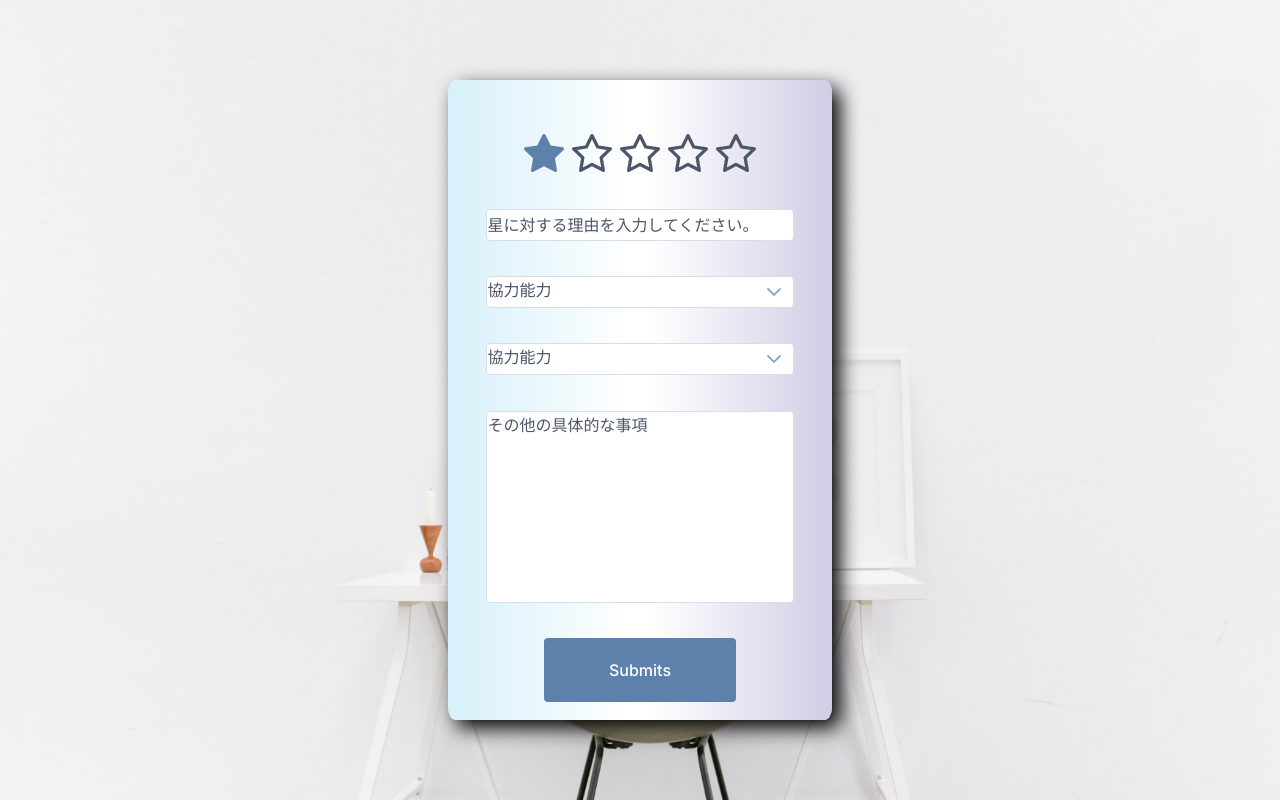
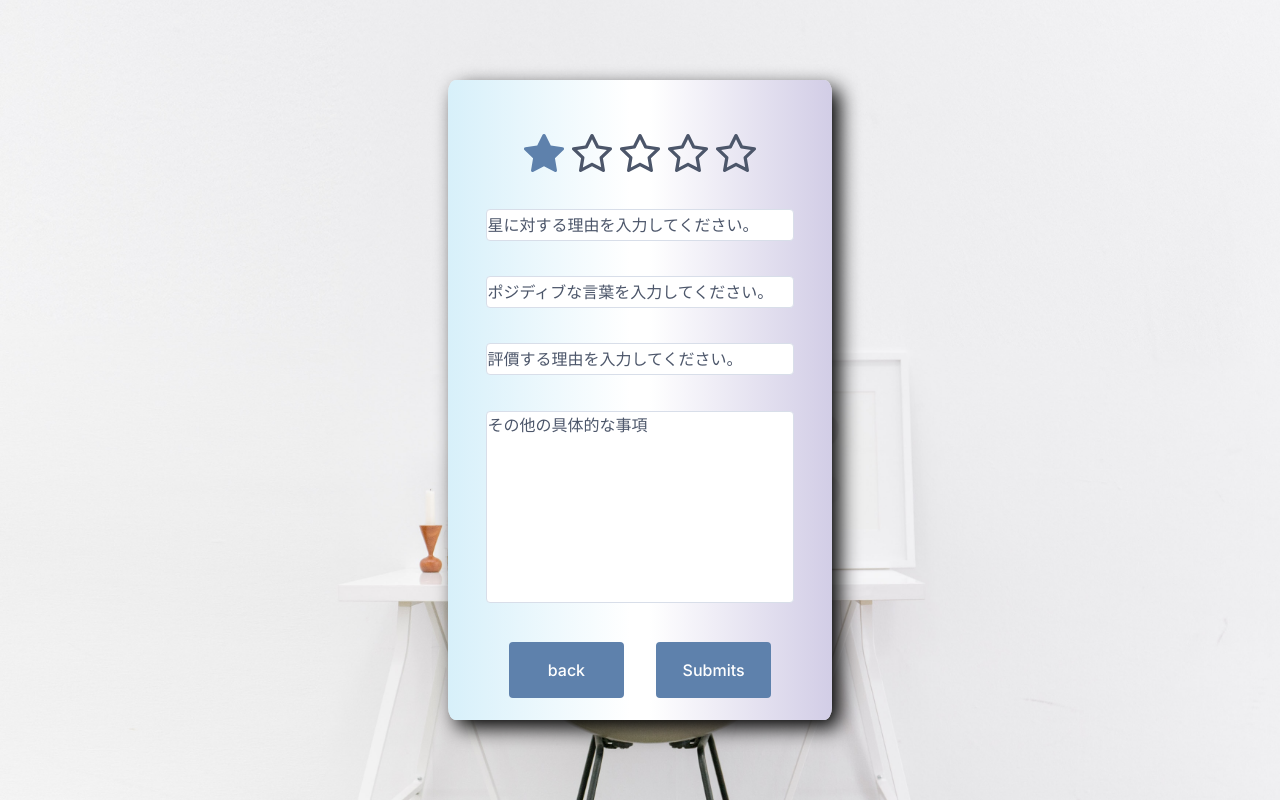
Before and after one commit to MisterUnity/PeerReview-SYS-FE, a React (Create React App) app: page /review-details in a window 1280 px wide. Built offline with nearby package versions, Linux system fonts and the light colour scheme.

Commit message:
追加送信功能。 修改評價表單欄位項目。 評價表單頁面追加：Back按鈕。

```diff
--- a/src/api/email/Email.js
+++ b/src/api/email/Email.js
@@ -1,10 +1,22 @@
 const post = process.env.REACT_APP_API_BASE_URL;
-export const SendEmail = (emailAddress) => {
+export const SendEmail = (objEmailData) => {
+  const { emailContent } = objEmailData;
+  const contentData = {
+    evaluator: emailContent["evaluator"],
+    evaluatedItem: emailContent["evaluatedItem"],
+    numberOfStarsReceived: emailContent["numberOfStarsReceived"],
+    reasonForTheStars: emailContent["reasonForTheStars"],
+    encouragingWords: emailContent["encouragingWords"],
+    reasonsForTheEvaluation: emailContent["reasonsForTheEvaluation"],
+    additionalComments: emailContent["additionalComments"],
+  };
   fetch(`${post}email/send-email`, {
     method: "POST",
     headers: { "Content-Type": "application/json" },
     body: JSON.stringify({
-      emailAddress: "misterunity2000@gmail.com",
+      emailAddress: objEmailData["emailAddress"],
+      subject: objEmailData["subject"],
+      content: contentData,
     }),
   })
     .then((res) => {
--- a/src/api/evaluation/evaluationList.js
+++ b/src/api/evaluation/evaluationList.js
@@ -35,7 +35,7 @@ export const SetEvaluation = async (data) => {
     headers: { "Content-Type": "application/json" },
     body: JSON.stringify({
       sheetID,
-      range: `'${rangeEvaluationList}'!A${range + 1}:H${range + 1}`,
+      range: `'${rangeEvaluationList}'!A${range + 1}:I${range + 1}`,
       valueInputOpt: 1,
       values: data,
     }),
--- a/src/page/review-details/ReviewDetails.js
+++ b/src/page/review-details/ReviewDetails.js
@@ -1,45 +1,38 @@
-import { useState } from "react";
+import { useEffect, useState } from "react";
 import { InputText } from "primereact/inputtext";
 import { Button } from "primereact/button";
 import { useGlobalStore } from "../../global/GlobalStoreContext";
 import { useNavigate } from "react-router-dom";
-import { Dropdown } from "primereact/dropdown";
 import { InputTextarea } from "primereact/inputtextarea";
 import { SetEvaluation } from "../../api/evaluation/evaluationList";
 import { BlockUI } from "primereact/blockui";
 import { ProgressSpinner } from "primereact/progressspinner";
 import { Rating } from "primereact/rating";
-import SubmitsStatus from "../../page/submits-status/SubmitsStatus";
+import { SendEmail } from "../../api/email/Email";
 import "../../styles/scss/page/_review-details.scss";
 
 const ReviewDetails = (props) => {
-  const {
-    evalItemNameContext,
-    evaluatedEmployeeNameContext,
-    loggedInEmployeeIdContext,
-    showToast,
-  } = useGlobalStore();
+  const { evalItemNameContext, loggedInEmployeeIdContext, showToast } =
+    useGlobalStore();
   const [blocked, setBlocked] = useState(false);
   const [Star, setStar] = useState("1");
-  const [Item2, setItem2] = useState("");
-  const [selectedItem1, setSelectedItem1] = useState("null");
-  const [selectedItem2, setSelectedItem2] = useState("null");
-  const [textAreaValue, setTextAreaValue] = useState("");
+  const [reasonForTheStars, setReasonForTheStars] = useState("");
+  const [encouragingWords, setEncouragingWords] = useState("");
+  const [reasonsForTheEvaluation, setReasonsForTheEvaluation] = useState("");
+  const [additionalComments, setAdditionalComments] = useState("");
   const navigate = useNavigate();
 
   async function submitsHandler() {
     setBlocked(true);
     const pendingDataSubmission = [
-      { itemName: "星", data: Star },
-      { itemName: "星に対する理由", data: Item2 },
-      { itemName: "dropdown-1", data: selectedItem1 },
-      { itemName: "dropdown-2", data: selectedItem2 },
+      { itemName: "星に対する理由", data: reasonForTheStars },
+      { itemName: "評価の理由", data: reasonsForTheEvaluation },
     ];
     // 確保欄位不為空
     // Empty Item Handling
     const problematicItem = pendingDataSubmission.find((item) => !item.data);
     if (problematicItem) {
-      showToast("警告", `${problematicItem["itemName"]}欄には空欄不可`, 3);
+      showToast("警告", `${problematicItem["itemName"]}欄の空欄不可`, 3);
       setBlocked(false);
       return;
     }
@@ -57,17 +50,32 @@ const ReviewDetails = (props) => {
       [
         formattedDateTime,
         loggedInEmployeeIdContext.loggedInEmployeeID,
-        evaluatedEmployeeNameContext.evaluatedEmployeeName,
+        localStorage.getItem("employeeName"),
+        evalItemNameContext.evalItemName,
         Star,
-        Item2,
-        selectedItem1,
-        selectedItem2,
-        textAreaValue,
+        reasonForTheStars,
+        encouragingWords,
+        reasonsForTheEvaluation,
+        additionalComments,
       ],
     ])
       .then((res) => {
         try {
-          if (res.result.status == 200) {
+          if (res.result.status === 200) {
+            SendEmail({
+              emailAddress: "misterunity2000@gmail.com",
+              subject: "Evaluation Notification.",
+              emailContent: {
+                evaluator: loggedInEmployeeIdContext.loggedInEmployeeID,
+                evaluatedItem: evalItemNameContext.evalItemName,
+                numberOfStarsReceived: Star,
+                reasonForTheStars: reasonForTheStars,
+                encouragingWords: encouragingWords,
+                reasonsForTheEvaluation: reasonsForTheEvaluation,
+                additionalComments: additionalComments,
+              },
+            });
+            localStorage.removeItem("EvaluationItem");
             navigate("/submits-status");
           }
         } catch (error) {
@@ -81,6 +89,14 @@ const ReviewDetails = (props) => {
         showToast("Error", `An error occurred when submitting the form.`, 3);
       });
   }
+  function backHandler() {
+    localStorage.setItem(
+      "EvaluationItem",
+      `${evalItemNameContext.evalItemName}`
+    );
+    navigate("/home-page");
+  }
+
   return (
     <BlockUI blocked={blocked}>
       <div className="review-details-bg">
@@ -96,45 +112,47 @@ const ReviewDetails = (props) => {
             />
             <InputText
               className="review-details-title"
-              value={Item2}
-              onChange={(e) => setItem2(e.target.value)}
+              value={reasonForTheStars}
+              onChange={(e) => setReasonForTheStars(e.target.value)}
               placeholder={`星に対する理由を入力してください。`}
               required
             />
-            <Dropdown
-              className={"review-details-text-dropdown"}
-              options={[]}
-              value={selectedItem1}
-              onChange={(e) => setSelectedItem1(e.value)}
-              placeholder="協力能力"
-              optionLabel="itemName"
+            <InputText
+              className="review-details-title"
+              value={encouragingWords}
+              onChange={(e) => setEncouragingWords(e.target.value)}
+              placeholder={`ポジディブな言葉を入力してください。`}
               required
             />
-            <Dropdown
-              className={"review-details-text-dropdown"}
-              options={[]}
-              value={selectedItem2}
-              onChange={(e) => setSelectedItem2(e.value)}
-              placeholder="協力能力"
-              optionLabel="itemName"
+            <InputText
+              className="review-details-title"
+              value={reasonsForTheEvaluation}
+              onChange={(e) => setReasonsForTheEvaluation(e.target.value)}
+              placeholder={`評價する理由を入力してください。`}
               required
             />
             <InputTextarea
               className="review-details-text-area"
               placeholder="その他の具体的な事項"
-              value={textAreaValue}
-              onChange={(e) => setTextAreaValue(e.target.value)}
+              value={additionalComments}
+              onChange={(e) => setAdditionalComments(e.target.value)}
               rows={5}
               cols={30}
               style={{ resize: "none" }}
               required
             />
-
-            <Button
-              className="review-details-Submits"
-              label="Submits"
-              onClick={() => submitsHandler()}
-            />
+            <div className="review-details-btn-container">
+              <Button
+                className="review-details-btn"
+                label="back"
+                onClick={() => backHandler()}
+              />
+              <Button
+                className="review-details-btn"
+                label="Submits"
+                onClick={() => submitsHandler()}
+              />
+            </div>
           </div>
         )}
       </div>
--- a/src/styles/scss/page/_home-page.scss
+++ b/src/styles/scss/page/_home-page.scss
@@ -21,7 +21,6 @@ $margin: 0.5rem;
     flex-direction: column;
     align-items: center;
     justify-content: center;
-    // justify-items: center;
     width: 80%;
     height: 80%;
     border-radius: 2%;
--- a/src/styles/scss/page/_review-details.scss
+++ b/src/styles/scss/page/_review-details.scss
@@ -44,9 +44,17 @@ $margin: 0.5rem;
       width: 80%;
       height: 30%;
     }
-    .review-details-Submits {
-      width: 50%;
+    .review-details-btn-container {
+      width: 100%;
       height: 10%;
+      display: flex;
+      justify-content: center;
+      align-items: center;
+      .review-details-btn {
+        margin: 1rem;
+        padding: 1rem;
+        width: 30%;
+      }
     }
   }
 }
--- a/src/styles/scss/page/_submits-status.scss
+++ b/src/styles/scss/page/_submits-status.scss
@@ -21,7 +21,7 @@ $margin: 0.5rem;
     border-radius: 2%;
     background: linear-gradient(to right, rgb(215, 240, 250), white 95%),
       linear-gradient(to left, rgb(210, 205, 230), white 95%);
-    background-size: 50% 100%; /* 控制每個漸變的大小，此處設置為一半寬度 */
+    background-size: 50% 100%; /* 控制每個漸變的大小，設置為一半寬度 */
     background-position: left, right; /* 控制每個漸變的位置 */
     background-repeat: no-repeat; /* 防止漸變重複 */
     box-shadow: 8px 8px 20px rgb(0, 0, 0);
@@ -30,6 +30,7 @@ $margin: 0.5rem;
       height: 25%;
     }
     .submits-status-MSG {
+      text-align: center;
       font-size: 1.5rem;
       font-weight: bold;
       margin: 1rem;
```
Also changed, not shown: src/page/home-page/HomePage.js (+55 -7 lines), src/page/submits-status/SubmitsStatus.js (+7 -5 lines).
